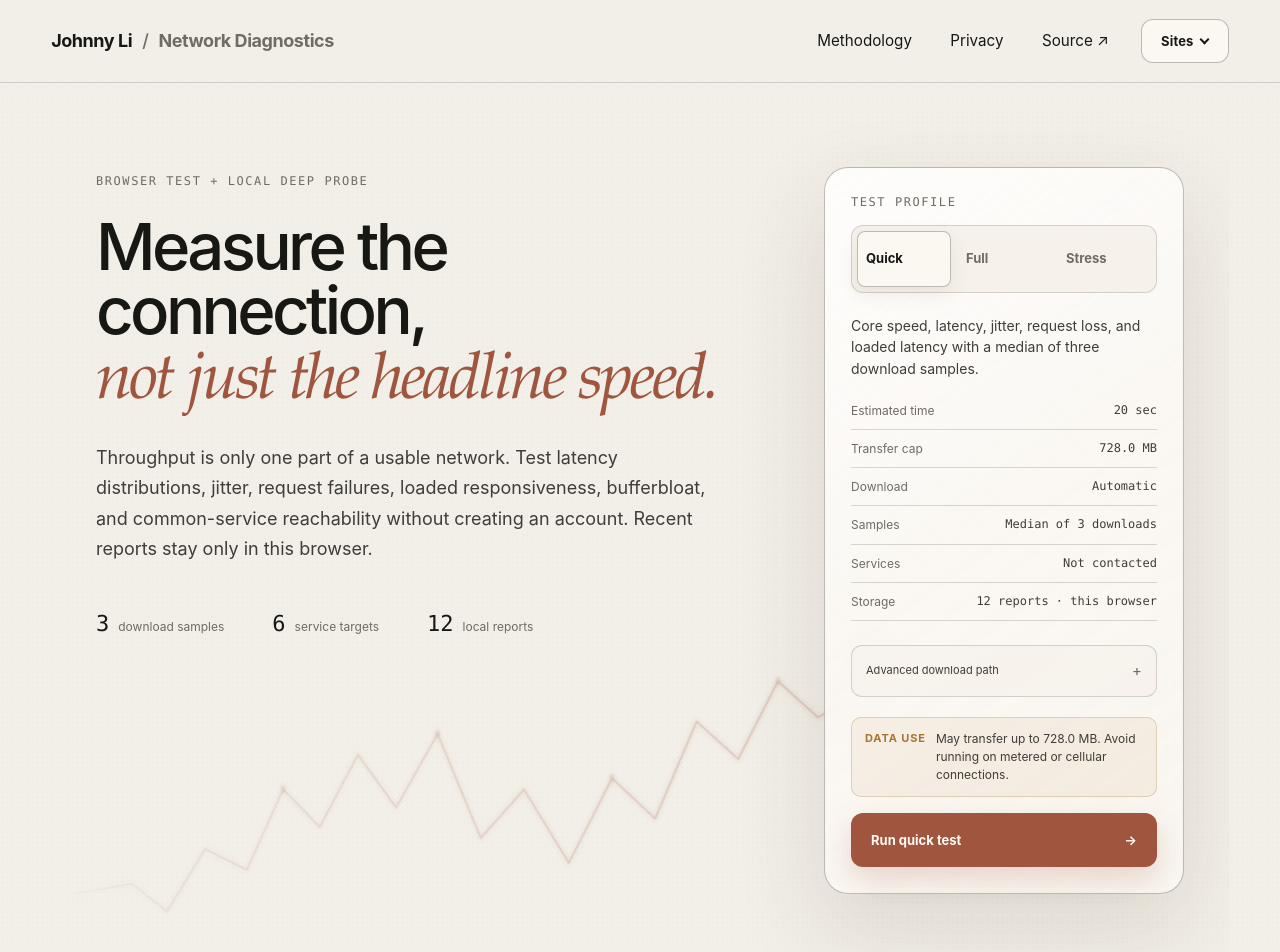
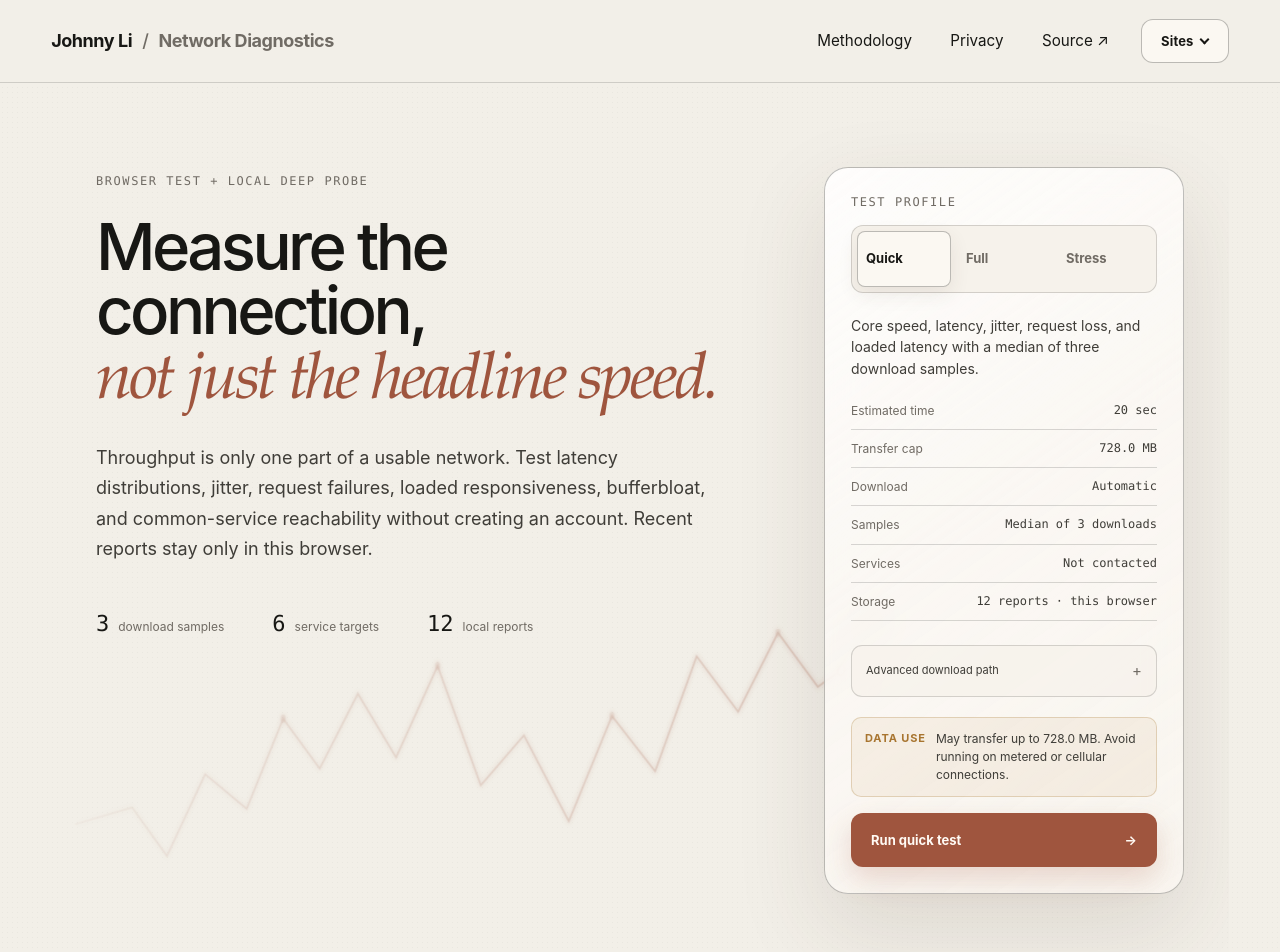
Before and after one commit to JohnnyZLi/Network-Diagnostics-Suite, a React (Vite) app: page / in a window 1280 px wide. Shown: the top 952 px of the page. Built offline with nearby package versions, Linux system fonts and the light colour scheme.

Commit message:
Raise the jagged hero trace

```diff
--- a/src/components/HeroSignalTrace.tsx
+++ b/src/components/HeroSignalTrace.tsx
@@ -1,26 +1,26 @@
 import "./HeroSignalTrace.css";
 
 const TRACE_POINTS = [
-  "8,226",
-  "76,219",
-  "118,239",
-  "164,194",
-  "214,209",
-  "258,151",
-  "302,178",
-  "348,126",
-  "394,164",
-  "444,111",
-  "496,186",
-  "548,151",
-  "602,204",
-  "654,143",
-  "706,172",
-  "756,102",
-  "806,129",
-  "854,73",
-  "902,99",
-  "930,90"
+  "8,176",
+  "76,164",
+  "118,199",
+  "164,140",
+  "214,165",
+  "258,100",
+  "302,136",
+  "348,82",
+  "394,128",
+  "444,62",
+  "496,148",
+  "548,112",
+  "602,174",
+  "654,98",
+  "706,138",
+  "756,55",
+  "806,95",
+  "854,38",
+  "902,77",
+  "930,65"
 ].join(" ");
 
 export function HeroSignalTrace() {
@@ -64,19 +64,19 @@ export function HeroSignalTrace() {
           <polyline points={TRACE_POINTS} className="hero-signal__path hero-signal__path--trace" />
 
           <g className="hero-signal__samples">
-            <circle cx="258" cy="151" r="3" />
-            <circle cx="444" cy="111" r="3" />
-            <circle cx="654" cy="143" r="3" />
-            <circle cx="854" cy="73" r="3" />
+            <circle cx="258" cy="100" r="3" />
+            <circle cx="444" cy="62" r="3" />
+            <circle cx="654" cy="98" r="3" />
+            <circle cx="854" cy="38" r="3" />
           </g>
 
-          <circle className="hero-signal__hinge" cx="930" cy="90" r="4" />
+          <circle className="hero-signal__hinge" cx="930" cy="65" r="4" />
           <g className="hero-signal__live-tip">
             <line
               x1="930"
-              y1="90"
+              y1="65"
               x2="982"
-              y2="54"
+              y2="29"
               markerEnd="url(#hero-signal-live-arrow)"
             />
           </g>
```
